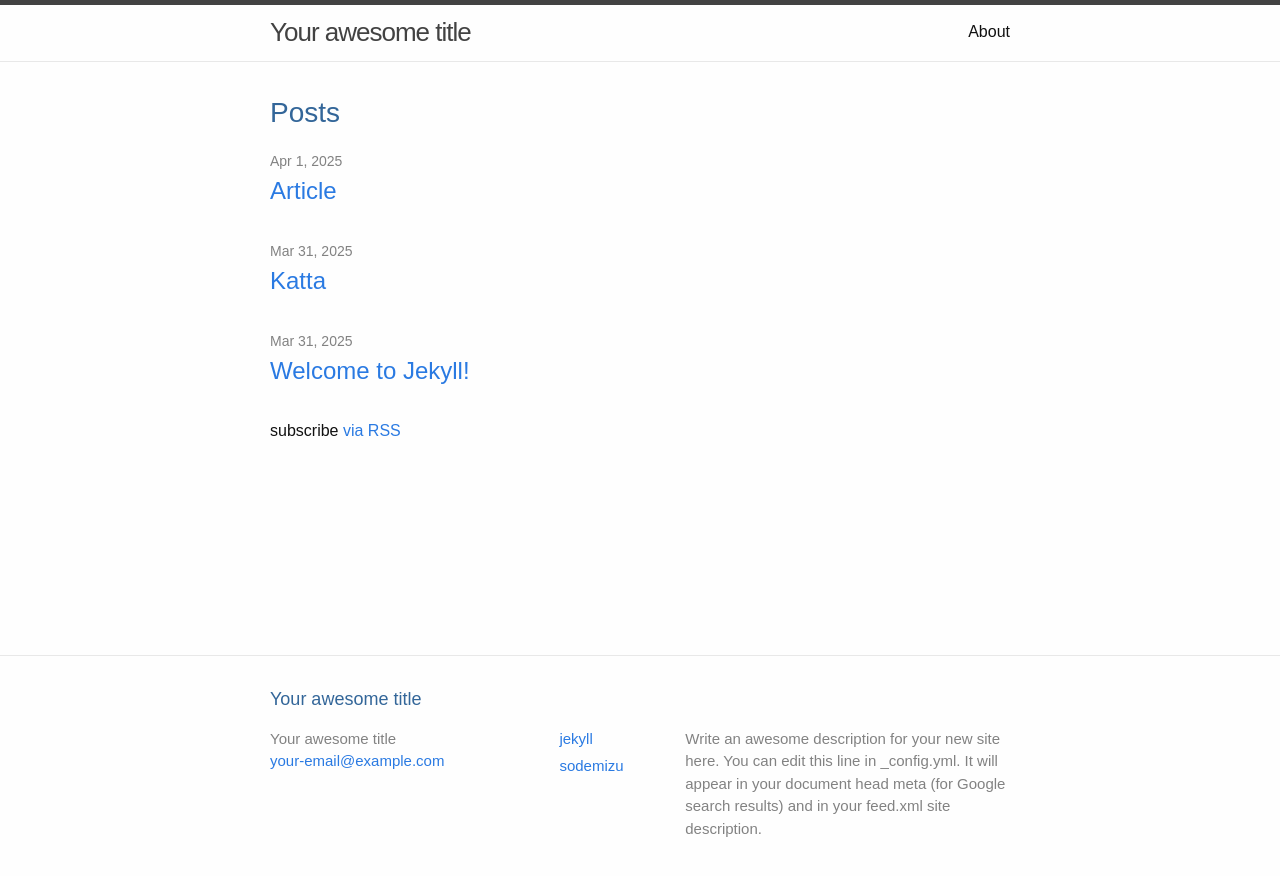
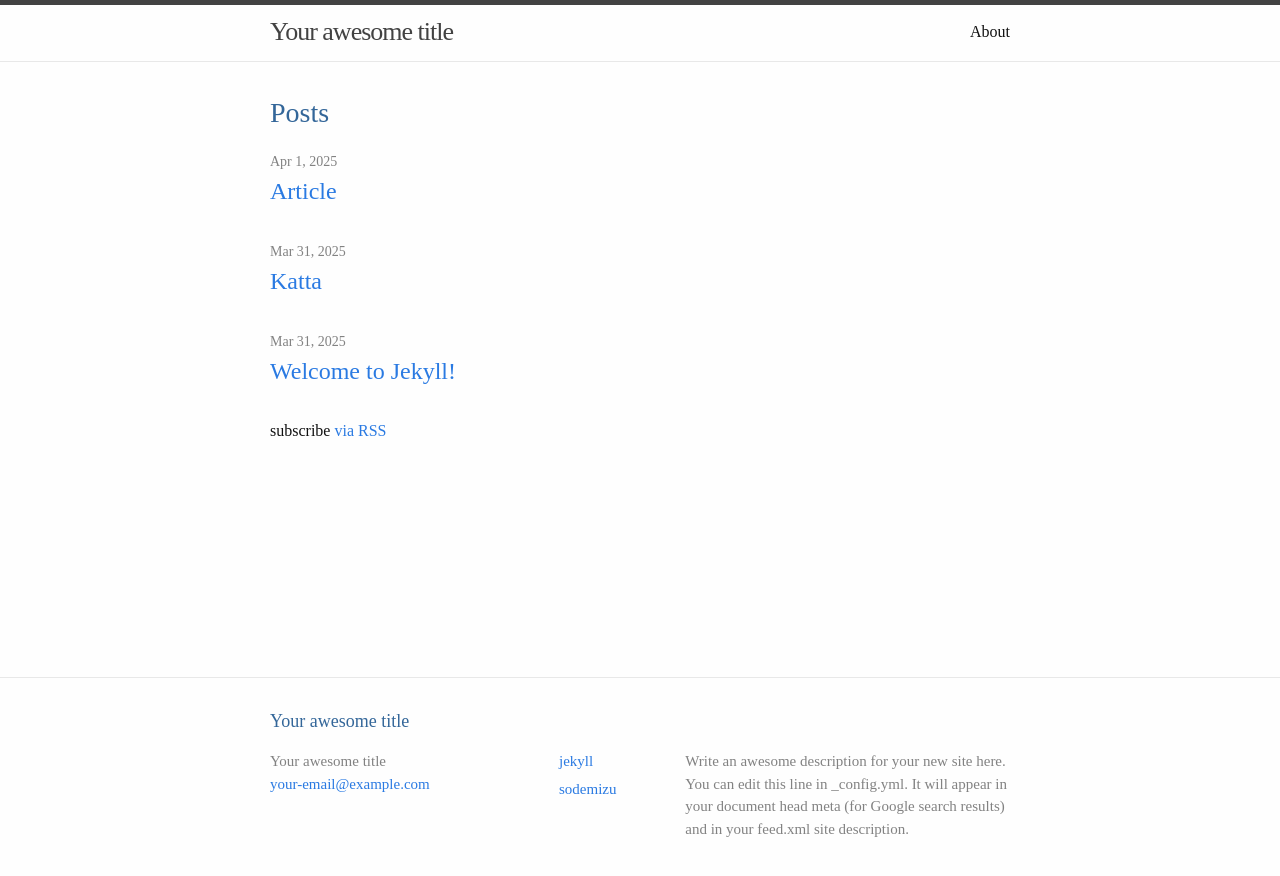
Before and after one commit to njargon/njargon.github.io, a Jekyll site: the page built from index.markdown, in a window 1280 px wide. Shown: the top 876 px of the page. Built offline with Jekyll 4.4.1, drawn with Linux system fonts in a browser that asks for light colours.

Commit message:
Fix assets folder name to enable custom CSS

```diff
--- a/assets/main.scss
+++ b/assets/main.scss
@@ -5,7 +5,7 @@
 
 // ここから自分のカスタムCSS
 body {
-  font: 400 16px/1.5 Arial, YuGothic, 游ゴシック, "Hiragino Kaku Gothic Pro", Meiryo, "MS PGothic", sans-serif;
+  font: 400 16px/1.5 "Gentium Plus", ten-mincho, "Noto Serif SC", serif;
   background-color: #fefefe;
 }
 
```
